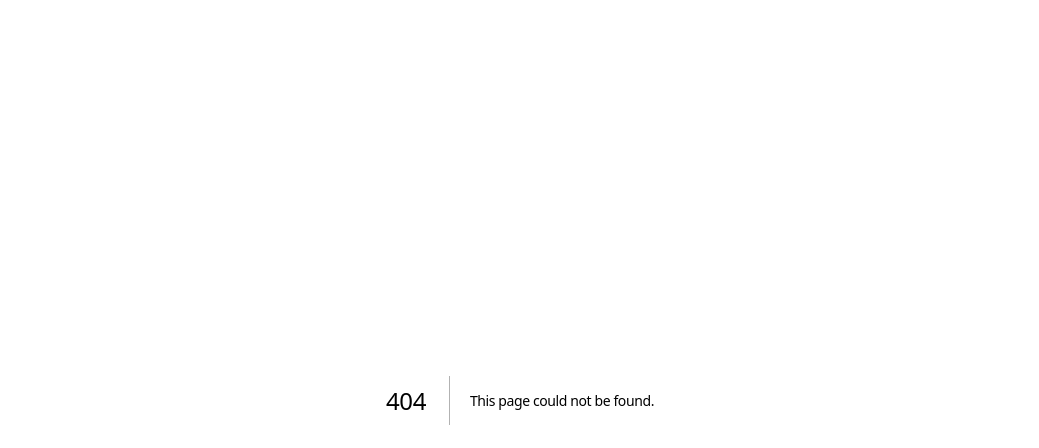
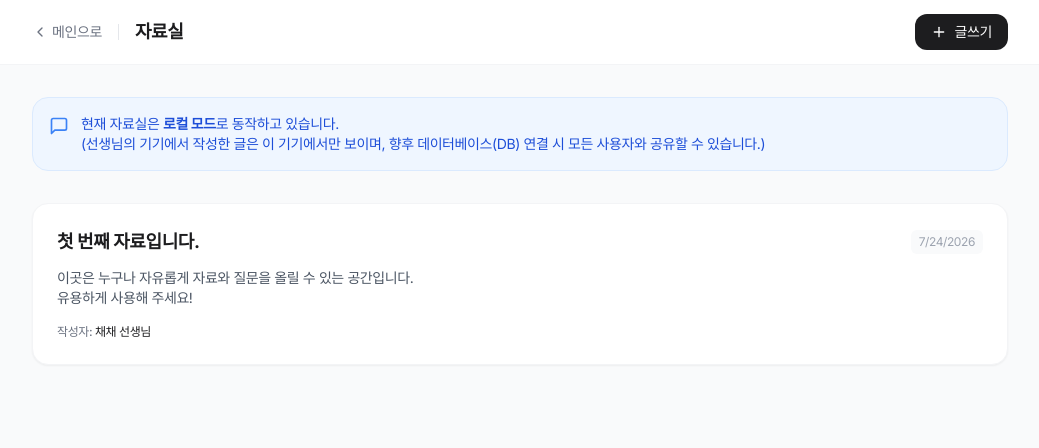
Before and after one commit to joonh0508-cloud/bbh, a Next.js app: page /board in a window 1280 px wide. Before the commit this address had no page. Shown: the top 448 px of the page, without its empty margins (120-1159 px from the left). Built offline with nearby package versions, Linux system fonts and the light colour scheme.

Commit message:
feat: Update UI text, move settings to nav, and add Resource Board

```diff
--- /dev/null
+++ b/app/board/page.tsx
@@ -0,0 +1,176 @@
+"use client";
+
+import { useState, useEffect } from "react";
+import Link from "next/link";
+import { ChevronLeft, Plus, MessageSquare } from "lucide-react";
+
+interface Post {
+  id: string;
+  title: string;
+  author: string;
+  content: string;
+  createdAt: string;
+}
+
+export default function BoardPage() {
+  const [posts, setPosts] = useState<Post[]>([]);
+  const [isFormOpen, setIsFormOpen] = useState(false);
+  const [newPost, setNewPost] = useState({ title: "", author: "", content: "" });
+
+  useEffect(() => {
+    // 로컬 스토리지에서 게시글 불러오기
+    const storedPosts = localStorage.getItem("math-app-board");
+    if (storedPosts) {
+      try {
+        setPosts(JSON.parse(storedPosts));
+      } catch (e) {
+        console.error("Failed to parse board data", e);
+      }
+    } else {
+      // 초기 샘플 데이터
+      const initialPosts: Post[] = [
+        {
+          id: "1",
+          title: "첫 번째 자료입니다.",
+          author: "채채 선생님",
+          content: "이곳은 누구나 자유롭게 자료와 질문을 올릴 수 있는 공간입니다.\n유용하게 사용해 주세요!",
+          createdAt: new Date().toISOString(),
+        }
+      ];
+      setPosts(initialPosts);
+      localStorage.setItem("math-app-board", JSON.stringify(initialPosts));
+    }
+  }, []);
+
+  const handleSubmit = (e: React.FormEvent) => {
+    e.preventDefault();
+    if (!newPost.title || !newPost.author || !newPost.content) {
+      alert("모든 항목을 입력해주세요.");
+      return;
+    }
+
+    const post: Post = {
+      id: Date.now().toString(),
+      title: newPost.title,
+      author: newPost.author,
+      content: newPost.content,
+      createdAt: new Date().toISOString(),
+    };
+
+    const updatedPosts = [post, ...posts];
+    setPosts(updatedPosts);
+    localStorage.setItem("math-app-board", JSON.stringify(updatedPosts));
+
+    // 폼 초기화 및 닫기
+    setNewPost({ title: "", author: "", content: "" });
+    setIsFormOpen(false);
+  };
+
+  return (
+    <div className="min-h-screen flex flex-col bg-gray-50">
+      {/* 상단 헤더 영역 */}
+      <header className="w-full bg-white border-b border-gray-100 sticky top-0 z-50">
+        <div className="max-w-5xl mx-auto px-6 h-16 flex items-center justify-between">
+          <div className="flex items-center gap-4">
+            <Link
+              href="/"
+              className="flex items-center gap-1 text-sm text-gray-500 hover:text-gray-900 transition-colors"
+            >
+              <ChevronLeft className="w-4 h-4" />
+              메인으로
+            </Link>
+            <div className="h-4 w-px bg-gray-200"></div>
+            <h1 className="text-lg font-semibold text-[#1d1d1f] tracking-tight">
+              자료실
+            </h1>
+          </div>
+
+          <button
+            onClick={() => setIsFormOpen(!isFormOpen)}
+            className="flex items-center gap-2 px-4 py-2 bg-[#1d1d1f] text-white rounded-xl text-sm font-medium hover:bg-gray-800 transition-colors"
+          >
+            {isFormOpen ? "취소" : <><Plus className="w-4 h-4" />글쓰기</>}
+          </button>
+        </div>
+      </header>
+
+      {/* 메인 콘텐츠 영역 */}
+      <main className="flex-1 w-full max-w-5xl mx-auto px-6 py-8">
+
+        {/* 안내 메시지 */}
+        <div className="bg-blue-50 border border-blue-100 rounded-2xl p-4 mb-8 text-sm text-blue-700 flex items-start gap-3">
+          <MessageSquare className="w-5 h-5 shrink-0 mt-0.5 text-blue-500" />
+          <p>
+            현재 자료실은 <b>로컬 모드</b>로 동작하고 있습니다. <br className="hidden md:block" />
+            (선생님의 기기에서 작성한 글은 이 기기에서만 보이며, 향후 데이터베이스(DB) 연결 시 모든 사용자와 공유할 수 있습니다.)
+          </p>
+        </div>
+
+        {/* 글쓰기 폼 */}
+        {isFormOpen && (
+          <form onSubmit={handleSubmit} className="bg-white p-6 rounded-3xl shadow-sm border border-gray-100 mb-8 flex flex-col gap-4 animate-in fade-in slide-in-from-top-4 duration-300 ease-out">
+            <h2 className="text-lg font-bold text-[#1d1d1f] mb-2">새로운 자료 등록</h2>
+
+            <div className="flex flex-col md:flex-row gap-4">
+              <input
+                type="text"
+                placeholder="글 제목"
+                value={newPost.title}
+                onChange={(e) => setNewPost({ ...newPost, title: e.target.value })}
+                className="flex-[3] border border-gray-200 rounded-xl px-4 py-3 focus:outline-none focus:ring-2 focus:ring-blue-500 text-[#1d1d1f]"
+              />
+              <input
+                type="text"
+                placeholder="작성자 이름"
+                value={newPost.author}
+                onChange={(e) => setNewPost({ ...newPost, author: e.target.value })}
+                className="flex-[1] border border-gray-200 rounded-xl px-4 py-3 focus:outline-none focus:ring-2 focus:ring-blue-500 text-[#1d1d1f]"
+              />
+            </div>
+
+            <textarea
+              placeholder="내용을 입력하세요..."
+              value={newPost.content}
+              onChange={(e) => setNewPost({ ...newPost, content: e.target.value })}
+              rows={5}
+              className="w-full border border-gray-200 rounded-xl px-4 py-3 focus:outline-none focus:ring-2 focus:ring-blue-500 text-[#1d1d1f] resize-none"
+            />
+
+            <div className="flex justify-end mt-2">
+              <button type="submit" className="px-8 py-3 bg-blue-600 text-white font-semibold rounded-xl hover:bg-blue-700 transition-colors shadow-sm">
+                등록하기
+              </button>
+            </div>
+          </form>
+        )}
+
+        {/* 게시글 목록 */}
+        <div className="flex flex-col gap-4">
+          {posts.length === 0 ? (
+            <div className="text-center py-20 text-gray-400">
+              아직 등록된 자료가 없습니다.
+            </div>
+          ) : (
+            posts.map((post) => (
+              <div key={post.id} className="bg-white p-6 rounded-2xl border border-gray-100 shadow-sm hover:shadow-md transition-shadow">
+                <div className="flex items-center justify-between mb-3">
+                  <h3 className="text-lg font-bold text-[#1d1d1f]">{post.title}</h3>
+                  <span className="text-xs text-gray-400 bg-gray-50 px-2 py-1 rounded-md">
+                    {new Date(post.createdAt).toLocaleDateString()}
+                  </span>
+                </div>
+                <p className="text-sm text-gray-600 whitespace-pre-wrap mb-4">
+                  {post.content}
+                </p>
+                <div className="text-xs font-medium text-gray-500">
+                  작성자: <span className="text-[#1d1d1f]">{post.author}</span>
+                </div>
+              </div>
+            ))
+          )}
+        </div>
+
+      </main>
+    </div>
+  );
+}
--- a/app/context/ConfigContext.tsx
+++ b/app/context/ConfigContext.tsx
@@ -12,7 +12,7 @@
 }
 
 const defaultConfig: ConfigState = {
-  mainTitle: "수학이 쉬워지는 시간",
+  mainTitle: "수학을 좋아하게 될거야",
   subDescription: "선생님과 학생 모두를 위한 직관적이고 깔끔한 학습 플랫폼입니다. 필요한 기능을 마음껏 추가해 보세요.",
   tab1Name: "거리·속력·시간",
   tab2Name: "소금물의 농도",
--- a/app/page.tsx
+++ b/app/page.tsx
@@ -24,12 +24,12 @@
           <Link href="/programs" className="text-sm font-medium text-[#0066cc] hover:text-blue-700 cursor-pointer transition-colors duration-200">
             수학 프로그램
           </Link>
-          <div className="text-sm text-gray-500 hover:text-[#1d1d1f] cursor-pointer transition-colors duration-200">
-            소개
-          </div>
-          <div className="text-sm text-gray-500 hover:text-[#1d1d1f] cursor-pointer transition-colors duration-200">
-            학습하기
-          </div>
+          <Link href="/board" className="text-sm text-gray-500 hover:text-[#1d1d1f] cursor-pointer transition-colors duration-200">
+            자료실
+          </Link>
+          <button onClick={() => setIsSettingsOpen(true)} className="text-sm text-gray-500 hover:text-[#1d1d1f] cursor-pointer transition-colors duration-200">
+            설정
+          </button>
         </nav>
       </header>
 
@@ -37,7 +37,7 @@
       <main className="flex-1 w-full max-w-5xl mx-auto px-6 py-20 flex flex-col items-center justify-center text-center">
         {/* 환영 인사 뱃지 */}
         <div className="inline-flex items-center gap-2 px-4 py-2 rounded-full bg-blue-50 text-[#0066cc] text-sm font-medium mb-8 shadow-sm">
-          <span>새로운 교육 환경의 시작</span>
+          <span>채채의 수학 창고</span>
         </div>
 
         {/* 메인 타이틀 (동적) */}
@@ -50,21 +50,7 @@
           {config.subDescription}
         </p>
 
-        {/* 기능 버튼들 */}
-        <div className="flex flex-col sm:flex-row gap-4 w-full justify-center max-w-md">
-          <Link href="/programs" className="flex-1 flex items-center justify-center gap-2 px-8 py-4 bg-[#1d1d1f] hover:bg-gray-800 text-white rounded-2xl shadow-lg transition-all duration-300 transform hover:scale-[1.02]">
-            <span>시작하기</span>
-            <ChevronRight className="w-4 h-4" />
-          </Link>
-
-          <button
-            onClick={() => setIsSettingsOpen(true)}
-            className="flex-1 flex items-center justify-center gap-2 px-8 py-4 bg-white/80 hover:bg-white text-[#1d1d1f] border border-gray-200 rounded-2xl shadow-sm backdrop-blur-md transition-all duration-300 transform hover:scale-[1.02]"
-          >
-            <Settings className="w-4 h-4 text-gray-500" />
-            <span>설정</span>
-          </button>
-        </div>
+        {/* 기능 버튼들이 있던 자리 (삭제됨) */}
       </main>
 
       {/* 하단 푸터 영역 */}
```
